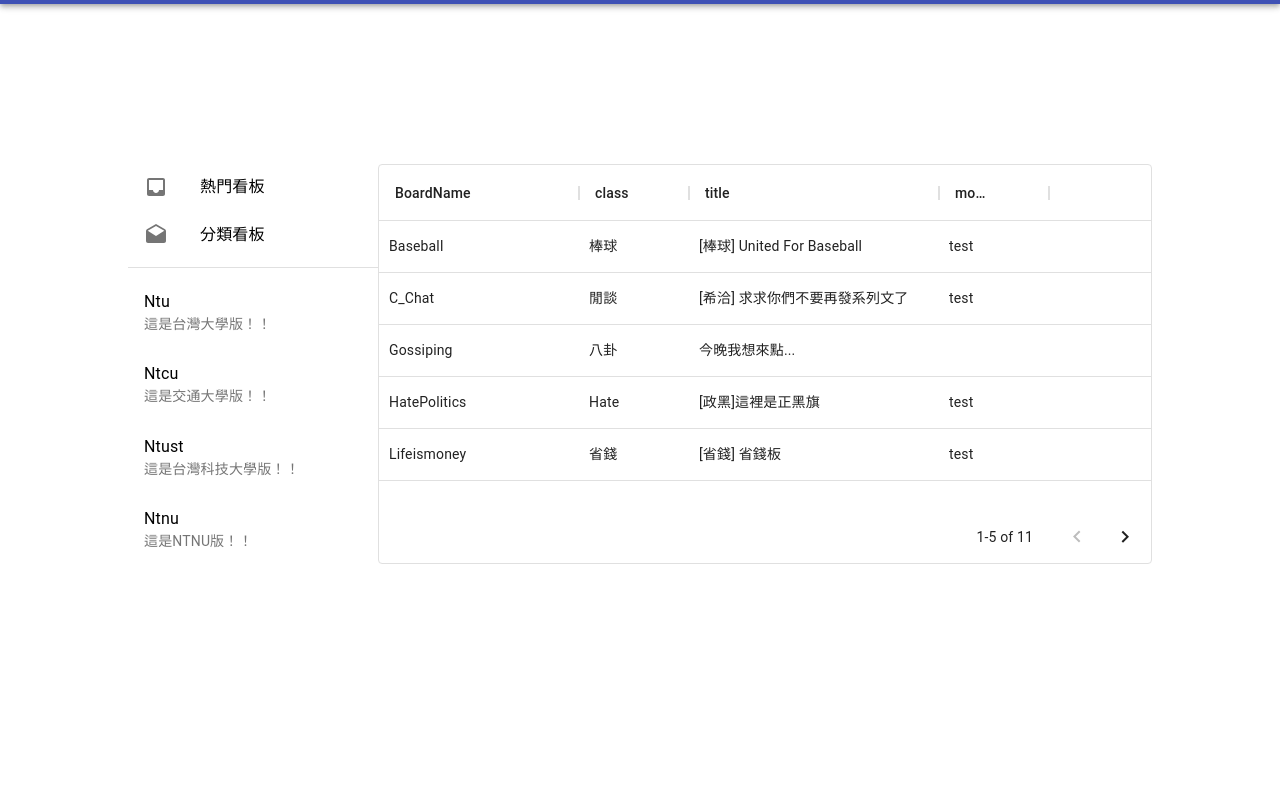
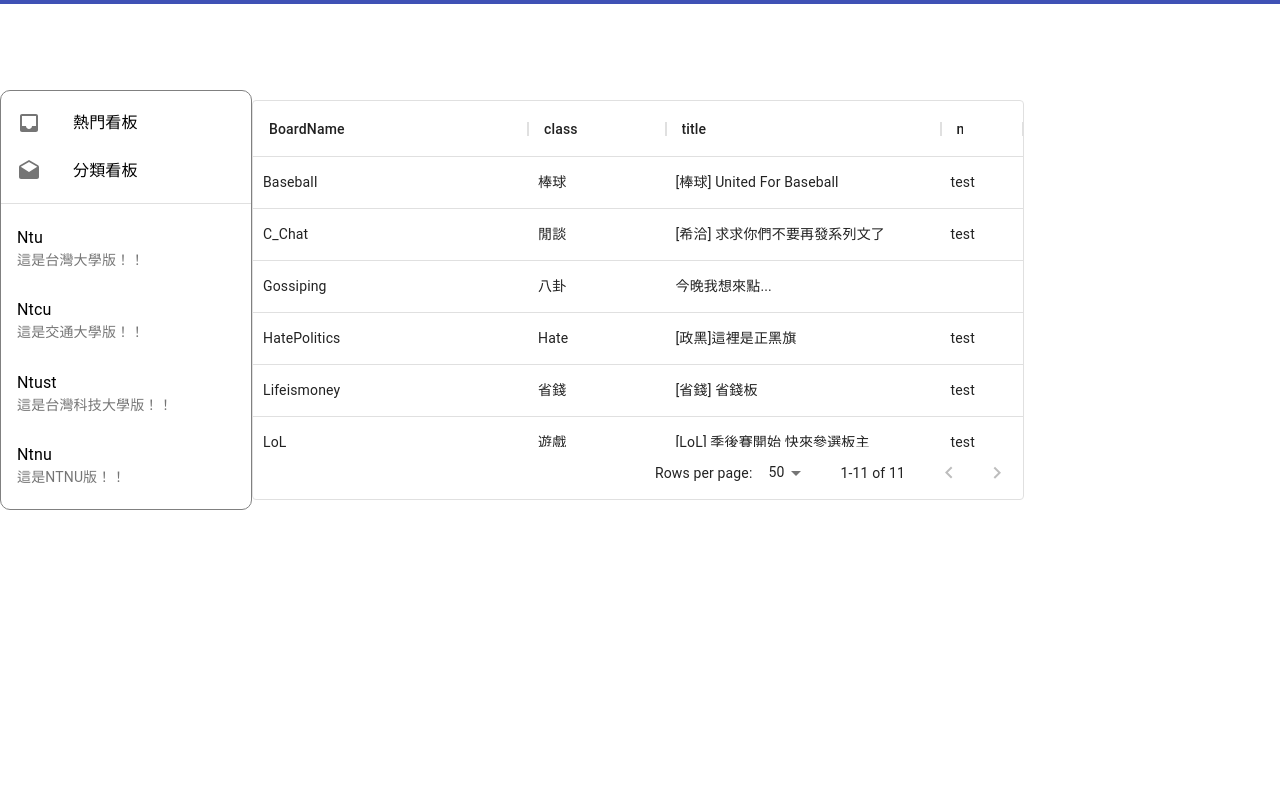
Before and after one commit to Modern-PTT/modern-PTT, a React app in the folder frontend/: page / in a window 1280 px wide. Shown: the part 60-850 px from the top of the page. Before the commit the page ends 800 px from the top, so only its background shows below. Built offline with nearby package versions, Linux system fonts and the light colour scheme.

Commit message:
modify frontend

```diff
--- a/frontend/public/index.html
+++ b/frontend/public/index.html
@@ -24,7 +24,7 @@
       work correctly both with client-side routing and a non-root public URL.
       Learn how to configure a non-root public URL by running `npm run build`.
     -->
-    <title>React App</title>
+    <title>Modern PTT</title>
   </head>
   <body>
     <noscript>You need to enable JavaScript to run this app.</noscript>
--- a/frontend/src/Components/BoardList.js
+++ b/frontend/src/Components/BoardList.js
@@ -1,5 +1,13 @@
 import * as React from 'react';
 import  {DataGrid}  from '@material-ui/data-grid';
+import styled from 'styled-components';
+
+//set styled div
+const StyledDiv = styled.div`
+    height: 400px;
+    width: 80%;
+    max-width: 1200px;
+`
 
 const GET_ALLBOARDS_QUERY ={
   "data": {
@@ -116,29 +124,33 @@ const columns = [
   {
     field: 'brdname',
     headerName: 'BoardName',
-    width: 200,
+    flex: 1
+    // width: 200,
     // editable: true,
   },
   {
     field: 'class',
     headerName: 'class',
+    flex: .5
     // type: 'number',
-    width: 110,
-    editable: true,
+    // width: 110,
+    // editable: true,
   },
   {
     field: 'title',
     headerName: 'title',
+    flex: 1
     // type: 'number',
-    width: 250,
-    editable: true,
+    // width: 250,
+    // editable: true,
   },
   {
     field: 'moderators',
     headerName: 'moderators',
+    flex: .3
     // type: 'number',
-    width: 110,
-    editable: true,
+    // width: 110,
+    // editable: true,
   }
 //   {
 //     field: 'fullName',
@@ -154,24 +166,24 @@ const columns = [
 ];
 
 const rows = [
-  { id: 1, BoardName: 'Snow', BoradEName: 'Jon', detail: 35 },
-  { id: 2, BoardName: 'Snow', BoradEName: 'Jon', detail: 35 },
-  { id: 3, BoardName: 'Snow', BoradEName: 'Jon', detail: 35 },
-  { id: 4, BoardName: 'Snow', BoradEName: 'Jon', detail: 35 }
+  { id: 1, BoardName: 'Snow', BoardEName: 'Jon', detail: 35 },
+  { id: 2, BoardName: 'Snow', BoardEName: 'Jon', detail: 35 },
+  { id: 3, BoardName: 'Snow', BoardEName: 'Jon', detail: 35 },
+  { id: 4, BoardName: 'Snow', BoardEName: 'Jon', detail: 35 }
 
 ];
 
 export default function DataTable() {
   return (
-    <div style={{ height: 400, width: '100%' }}>
+    <StyledDiv>
       <DataGrid
         // rows={rows}
         rows={GET_ALLBOARDS_QUERY.data.allBoards}
         columns={columns}
-        pageSize={5}
+        pageSize={50}
         // checkboxSelection
         disableSelectionOnClick
       />
-    </div>
+    </StyledDiv>
   );
 }
--- a/frontend/src/Components/DashBoard.js
+++ b/frontend/src/Components/DashBoard.js
@@ -1,9 +1,21 @@
+import React from 'react';
+import { makeStyles } from '@material-ui/core/styles';
+import List from '@material-ui/core/List';
+import ListItem from '@material-ui/core/ListItem';
+import ListItemIcon from '@material-ui/core/ListItemIcon';
+import ListItemText from '@material-ui/core/ListItemText';
+import Divider from '@material-ui/core/Divider';
+import InboxIcon from '@material-ui/icons/Inbox';
+import DraftsIcon from '@material-ui/icons/Drafts';
+import styled from 'styled-components';
+
 // import React from 'react';
 // import { makeStyles } from '@material-ui/core/styles';
 // import List from '@material-ui/core/List';
 // import ListItem from '@material-ui/core/ListItem';
 // import ListItemText from '@material-ui/core/ListItemText';
 // import Divider from '@material-ui/core/Divider';
+
 
 // const useStyles = makeStyles((theme) => ({
 //   root: {
@@ -36,15 +48,16 @@
 //   );
 // }
 
-import React from 'react';
-import { makeStyles } from '@material-ui/core/styles';
-import List from '@material-ui/core/List';
-import ListItem from '@material-ui/core/ListItem';
-import ListItemIcon from '@material-ui/core/ListItemIcon';
-import ListItemText from '@material-ui/core/ListItemText';
-import Divider from '@material-ui/core/Divider';
-import InboxIcon from '@material-ui/icons/Inbox';
-import DraftsIcon from '@material-ui/icons/Drafts';
+//do styling
+const StyledDiv = styled.div`
+  /* position: fixed; */
+  /* top: 0; */
+  /* left: 5%; */
+  border: solid 1px grey;
+  border-radius: 10px;
+`
+
+
 
 const useStyles = makeStyles((theme) => ({
   root: {
@@ -90,7 +103,7 @@ export default function SimpleList() {
   const classes = useStyles();
 
   return (
-    <div className={classes.root}>
+    <StyledDiv className={classes.root}>
       <List component="nav" aria-label="main mailbox folders">
         <ListItem button id="popular">
           <ListItemIcon>
@@ -98,7 +111,7 @@ export default function SimpleList() {
           </ListItemIcon>
           <ListItemText primary="熱門看板" />
         </ListItem>
-        <ListItem button id ="seperate" value="seperates" onClick={(e)=>console.log(e.target.value)}>
+        <ListItem button id ="separate" value="separates" onClick={(e)=>console.log(e.target.value)}>
           <ListItemIcon>
             <DraftsIcon />
           </ListItemIcon>
@@ -113,6 +126,6 @@ export default function SimpleList() {
           </ListItem>
       ))}
       </List>
-    </div>
+    </StyledDiv>
   );
 }
--- /dev/null
+++ b/frontend/src/Components/Layout/Column.js
@@ -0,0 +1,10 @@
+import styled from 'styled-components';
+
+const Column = styled.div`
+  display: flex;
+  flex-direction: column;
+  justify-content: ${props=>props.justify};
+  align-items: ${props=>props.align};
+`;
+
+export default Column;
--- /dev/null
+++ b/frontend/src/Components/Layout/Row.js
@@ -0,0 +1,10 @@
+import styled from 'styled-components';
+
+const Row = styled.div`
+  display: flex;
+  flex-direction: row;
+  justify-content: ${props=>props.justify};
+  align-items: ${props=>props.align};
+`;
+
+export default Row;
--- a/frontend/src/Components/Navbar.js
+++ b/frontend/src/Components/Navbar.js
@@ -15,7 +15,13 @@ import MailIcon from '@material-ui/icons/Mail';
 import NotificationsIcon from '@material-ui/icons/Notifications';
 import MoreIcon from '@material-ui/icons/MoreVert';
 
+
+
+
 const useStyles = makeStyles((theme) => ({
+  appBar:{
+    boxShadow: 'none',
+  },
   grow: {
     flexGrow: 1,
   },
@@ -163,7 +169,7 @@ export default function PrimarySearchAppBar() {
 
   return (
     <div className={classes.grow}>
-      <AppBar position="static">
+      <AppBar position="fixed" className={classes.appBar}>
         <Toolbar>
           {/* <IconButton
             edge="start"
@@ -174,7 +180,7 @@ export default function PrimarySearchAppBar() {
             <MenuIcon />
           </IconButton> */}
           <Typography className={classes.title} variant="h6" noWrap>
-            MordenPTT
+            ModernPTT
           </Typography>
           <div className={classes.search}>
             <div className={classes.searchIcon}>
--- a/frontend/src/Containers/App.js
+++ b/frontend/src/Containers/App.js
@@ -7,50 +7,58 @@ import LeftList from "../Components/DashBoard"
 import styled from 'styled-components';
 import BoardList from "../Components/BoardList";
 import RightBoardList from "../Components/BoardList"
-import AirticleList from "./MainSpace/AirticleList";
-
+import ArticleList from "./MainSpace/ArticleList";
+import Row from '../Components/Layout/Row'
+import Column from '../Components/Layout/Column'
 
 const WrapperRow = styled.div`
   display: flex;
   flex-direction: row;
   align-items: center;
   justify-content: center;
+  position: fixed;
   height: 90vh;
-
   width: 80vw;
   margin: auto;
 `;
 
-const Column = styled.div`
-  display: flex;
-  flex-direction: column;
+// const Column = styled.div`
+//   display: flex;
+//   flex-direction: column;
+//   justify-content: ${props=>props.justify};
+//   align-items: ${props=>props.align};
+// `;
 
-`;
-const Row = styled.div`
-  display: flex;
-  flex-direction: column;
 
-`;
+// const Row = styled.div`
+//   display: flex;
+//   flex-direction: row;
+//   justify-content: ${props=>props.justify};
+//   align-items: ${props=>props.align};
+// `;
 
 function App() {
   const [atHome, setAtHome] = useState(true)
 
   return (
-        <Column>
+        // <Column>
+        <>
           <Navbar/>
           <WrapperRow>
-            <LeftList/>
-              {atHome
-                ?
-                  // <RightBoardList/>
+          <LeftList/>
+            {atHome
+              ? <>
+                {/* <RightBoardList/> */}
                   <BoardList/>
-                  // <Column>
-                    /* <AirticleList/> */
-                  // </Column>
-                : <ArticleBox/>
-              }
-          </WrapperRow>
-        </Column>
+                  {/* <Column>
+                    <ArticleList/>
+                  </Column> */}
+                </>
+              : <ArticleBox/>
+            }
+        </WrapperRow>
+        </>
+        //</Column>
 
   );
 }
--- a/frontend/src/Containers/MainSpace/AirticleList.js
+++ b/frontend/src/Containers/MainSpace/ArticleList.js
@@ -316,7 +316,7 @@ const GET_BOARD_QUERY =
       }
     }
 
-const GET_NEWEST_AIRTICLES_QUERY = {
+const GET_NEWEST_ARTICLES_QUERY = {
     "data": {
       "newestArticles": [
         {
@@ -349,11 +349,11 @@ const GET_NEWEST_AIRTICLES_QUERY = {
 
 
 
-const AirticleList = () =>{
+const ArticleList = () =>{
 
     return(
         // <Button variant="contained">Default</Button>
-        <>{GET_NEWEST_AIRTICLES_QUERY.data.newestArticles.map((item)=>(
+        <>{GET_NEWEST_ARTICLES_QUERY.data.newestArticles.map((item)=>(
             <ArticleCard
                 brdname={item.brdname}
                 title={item.title}
@@ -365,4 +365,4 @@ const AirticleList = () =>{
     )
 }
 
-export default AirticleList;
+export default ArticleList;
--- a/frontend/src/index.css
+++ b/frontend/src/index.css
@@ -1,5 +1,6 @@
 body {
   margin: 0;
+  height: 300vh;
   font-family: -apple-system, BlinkMacSystemFont, 'Segoe UI', 'Roboto', 'Oxygen',
     'Ubuntu', 'Cantarell', 'Fira Sans', 'Droid Sans', 'Helvetica Neue',
     sans-serif;
```
Also changed, not shown: 2 other files.
